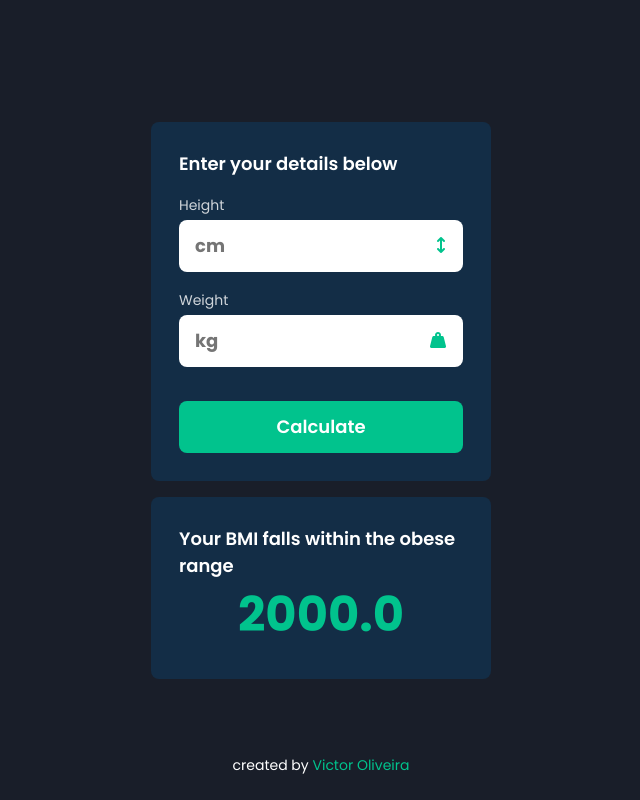
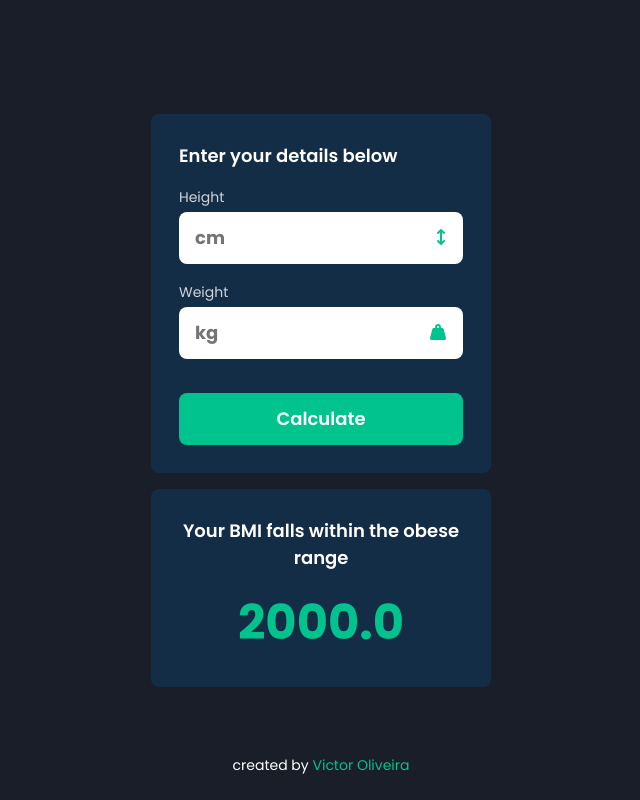
Before and after one commit to vctrhugoop/bmi-calculator, a website built with Vite: page src/index.html in a window 1280 px wide. Both pictures are taken after typing "5", "5" into the empty fields and a click on the button "Calculate". Shown: the whole page, without its empty margins (319-959 px from the left). Built offline with nearby package versions, Linux system fonts and the light colour scheme.

Commit message:
style: styles compiled sass

```diff
--- a/src/styles/style.css
+++ b/src/styles/style.css
@@ -108,19 +108,20 @@ body .main-container .details.show {
   display: block;
 }
 body .main-container .details {
-  display: none;
   width: 100%;
   padding: 28px;
   background-color: #132d46;
   border-radius: 8px;
+  display: none;
+  text-align: center;
 }
-body .main-container .details span {
+body .main-container .details .bmi-statement {
   font-size: 18px;
   font-weight: 600;
   color: #ffffff;
 }
-body .main-container .details h1 {
-  text-align: center;
+body .main-container .details .bmi-result {
+  margin-top: 16px;
   font-size: 48px;
   color: #01c38d;
 }
```
Also changed, not shown: 1 other file.
